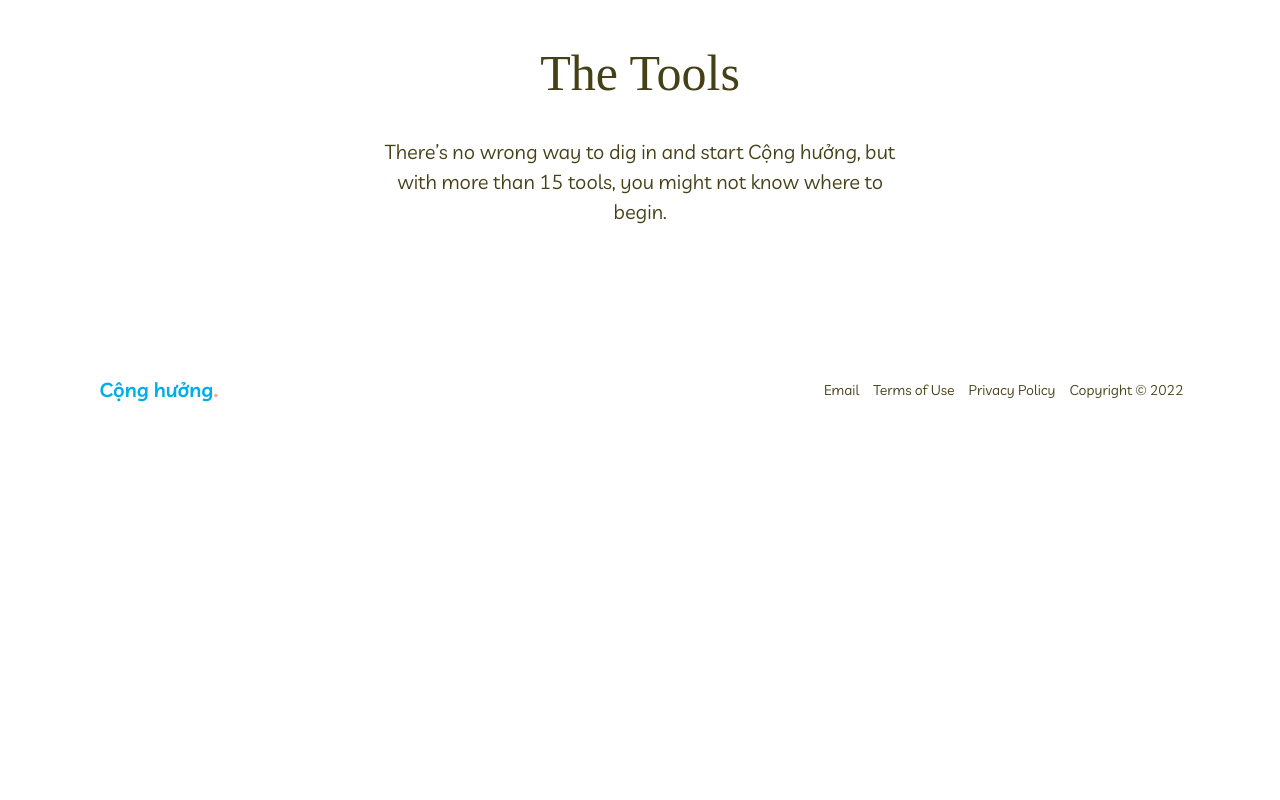
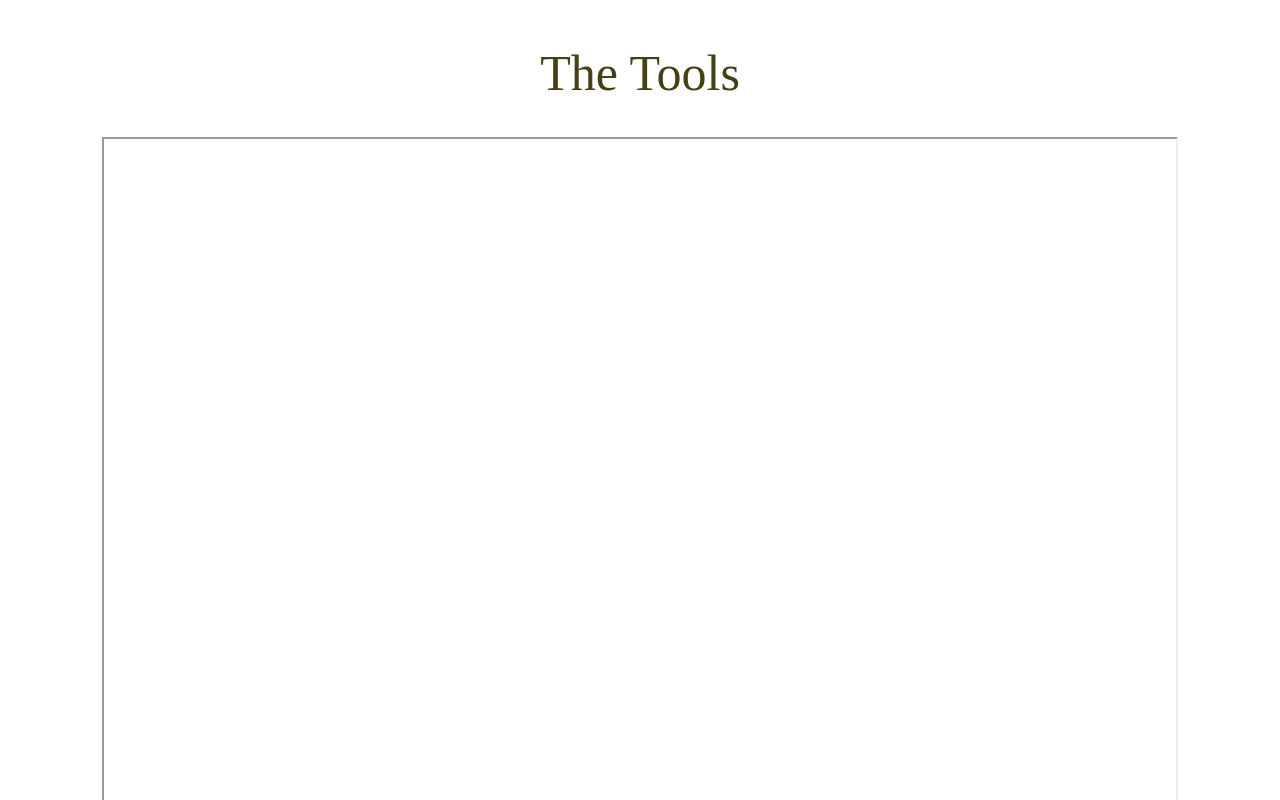
Before and after one commit to vmathu/cong-huong, a React (Create React App) app: page /cong-huong/toolkit in a window 1280 px wide. Shown: the part 2840-3640 px from the top of the page. Before the commit the page ends 3265 px from the top, so only its background shows below. Built offline with nearby package versions, Linux system fonts and the light colour scheme; a web font is replaced by a local one.

Commit message:
Update toolkit info

```diff
--- a/src/pages/toolkit/toolkit.js
+++ b/src/pages/toolkit/toolkit.js
@@ -7,6 +7,8 @@ import Footer from "../../components/footer";
 import toolkitBanner from "../../images/toolkit-banner.png";
 import dividerBanner from "../../images/toolkit-divider-banner.png";
 import shape from "../../images/shape.png";
+
+import file from "../../files/Slide mô tả dự án.pdf";
 
 const useStyles = makeStyles((theme) => ({
     root: {
@@ -191,10 +193,9 @@ export default function Toolkit() {
                     <h1 className={classes.sectionHeader} style={{ textAlign: "center" }}>
                         The Tools
                     </h1>
-                    <h2 className={classes.subTitle} style={{ textAlign: "center", padding: "0 22vw", marginBottom: "2vw" }}>
-                        There’s no wrong way to dig in and start Cộng hưởng, but with more than 15 tools, you might not know where to begin.
-                    </h2>
                 </div>
+                <iframe src={file} width="100%" height="710vw">
+                </iframe>
             </Grid>
             <Footer />
         </div>
```
Also changed, not shown: 1 other file (tests, documents, lock files or other folders).
